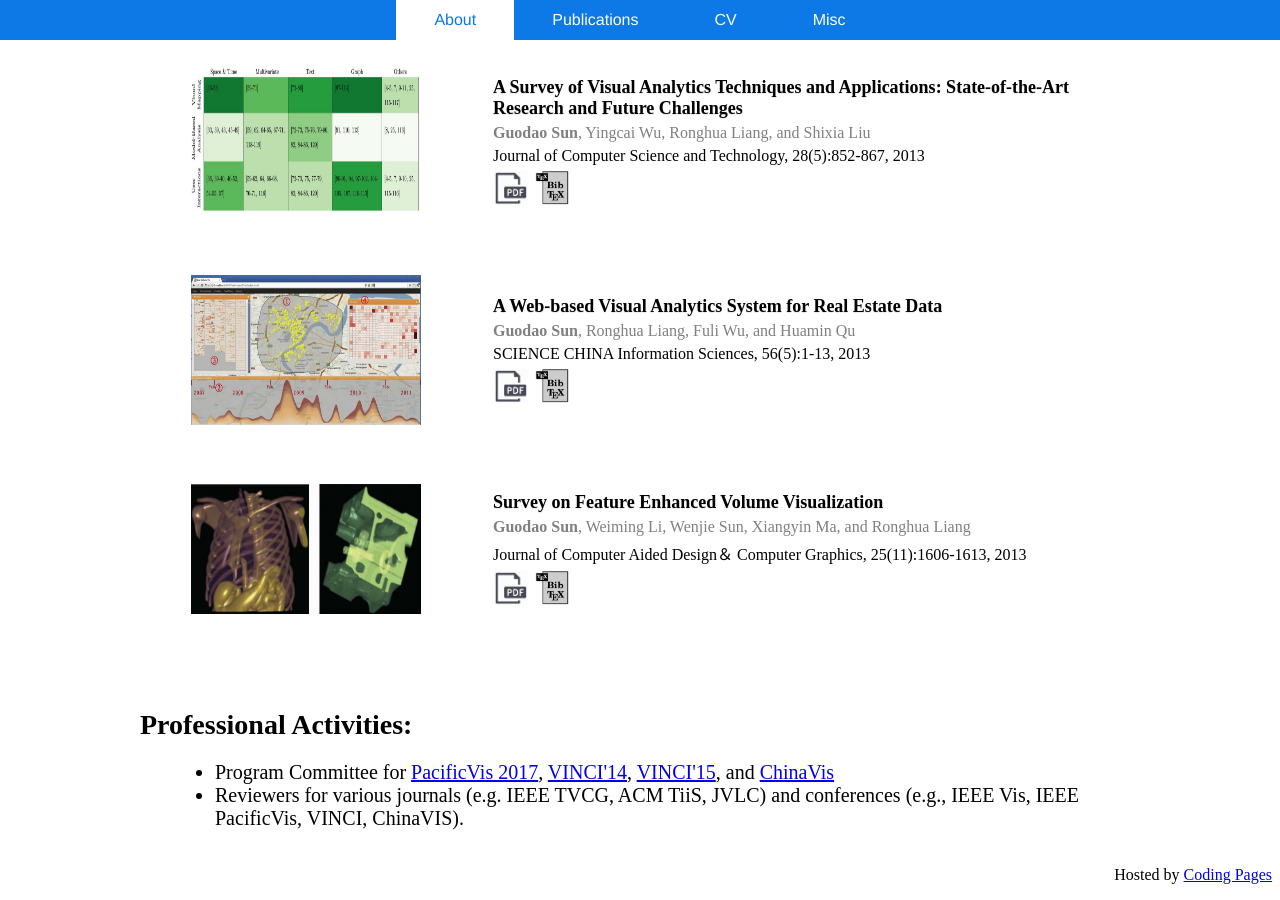
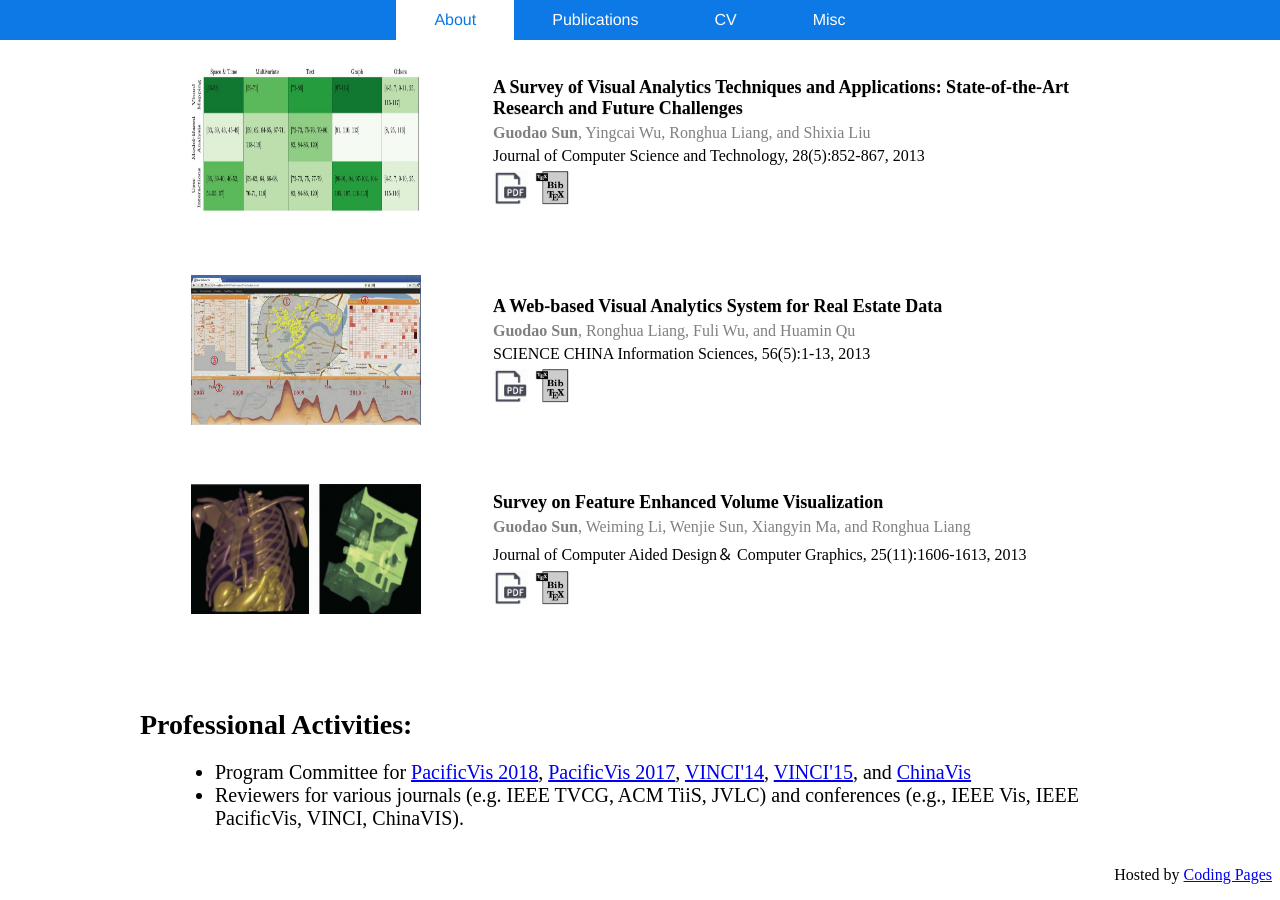
Before and after one commit to godoorsun/godoorsun.github.io, a Jekyll site: the page index.html, which Jekyll copies as it is, in a window 1280 px wide and 900 px high, scrolled down 2135 px. Built offline with Jekyll 4.4.1, drawn with Linux system fonts in a browser that asks for light colours; comment, search, counter and statistics services are not loaded.

```diff
--- a/_posts/2015-11-05-thesis-writing.markdown
+++ b/_posts/2015-11-05-thesis-writing.markdown
@@ -26,7 +26,7 @@ categories: blog uncategorized
   * 插入公式对齐的情况，可以使用表格结构，标号右对齐（https://support.microsoft.com/en-us/kb/123430）
 
 
-> 其他参考的：
+> 其它参考的：
 
 
 1. 在word中也可以使用bibtex，http://www.ee.ic.ac.uk/hp/staff/dmb/perl/index.html
--- a/index.html
+++ b/index.html
@@ -362,7 +362,9 @@
                 <div style="font-size:20px;">
                 <ul style="margin-left:35px">
                 <li>
-	                Program Committee for <a href="http://pacificvis.snu.ac.kr/">PacificVis 2017</a>,
+	                Program Committee for
+    				<a href = "http://itolab.is.ocha.ac.jp/pvis2018/"> PacificVis 2018</a>,
+    				<a href="http://pacificvis.snu.ac.kr/">PacificVis 2017</a>,
                      <a href="http://vinci-conf.org/2014/"> VINCI'14</a>, <a href="http://vinci-conf.org/"> VINCI'15</a>, and <a href="http://chinavis.org">ChinaVis </a>
                 </li>
 
```
